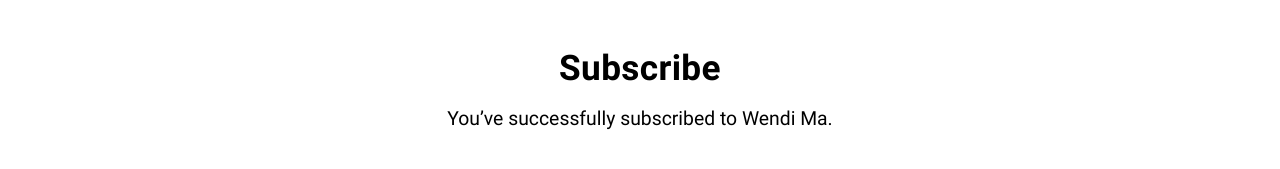
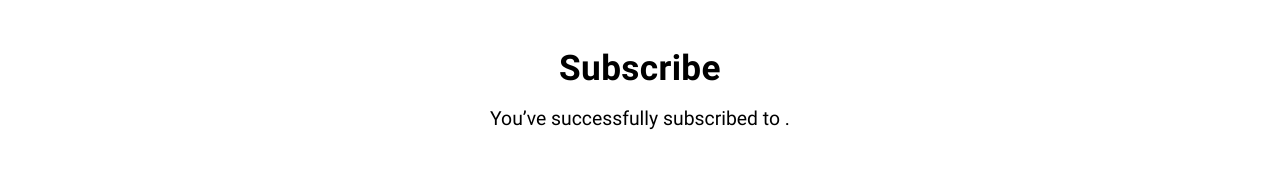
Before and after one commit to imwendi/wendiphotog, a Jekyll site: the page built from subscribe.html, in a window 1280 px wide. Shown: the part 162-331 px from the top of the page. Built offline with Jekyll 4.4.1, drawn with Linux system fonts in a browser that asks for light colours.

Commit message:
title test

```diff
--- a/_config.yml
+++ b/_config.yml
@@ -5,7 +5,7 @@ permalink: /:year/:month/:day/:title/
 google_analytics:
 
 name:
-title: Wendi Ma
+title:
 description:
   Shots by Wendi Ma
 url: http://wendima.com
--- a/index.html
+++ b/index.html
@@ -1,6 +1,5 @@
 ---
 layout: default
-title:
 pagination:
   enabled: true
 ---
```
